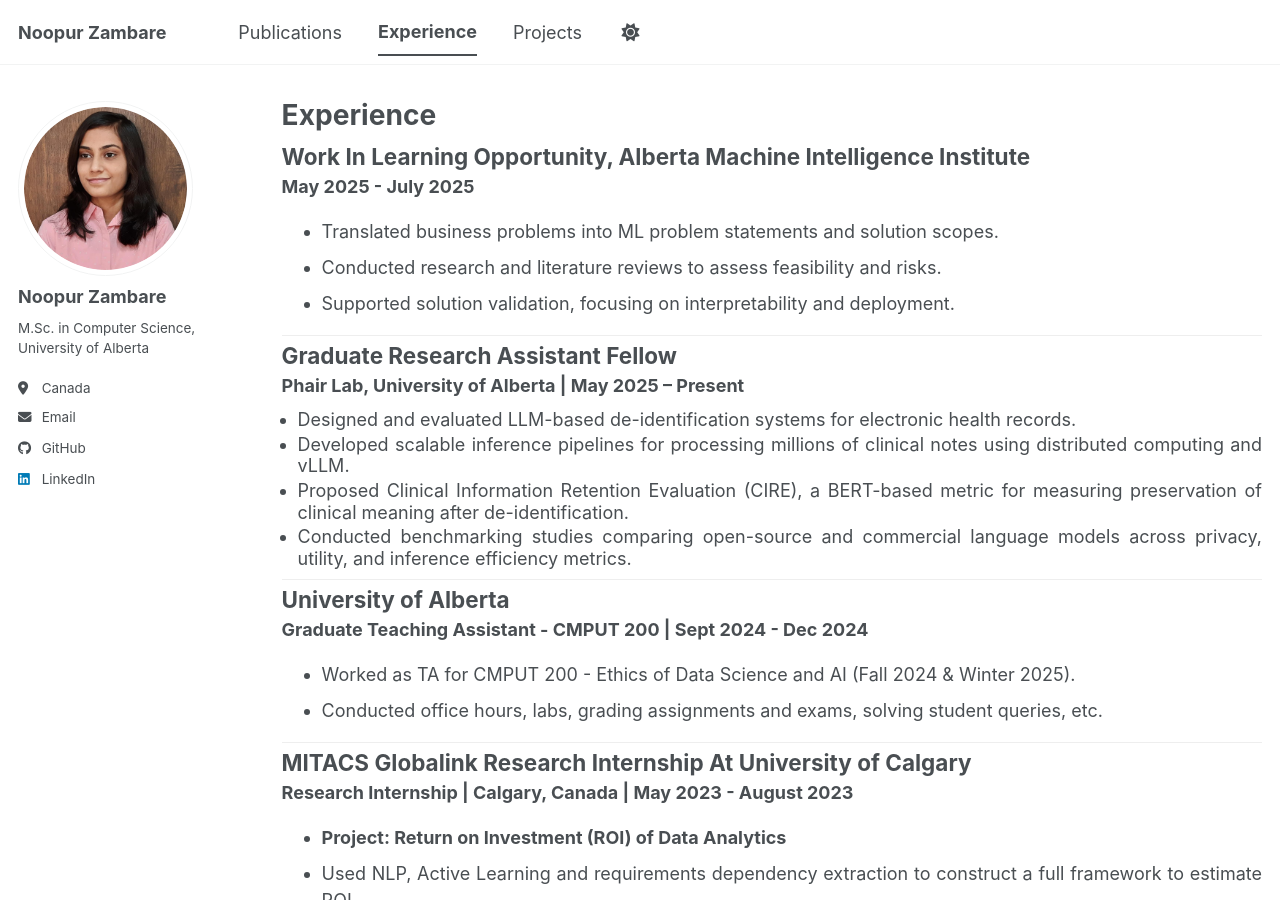
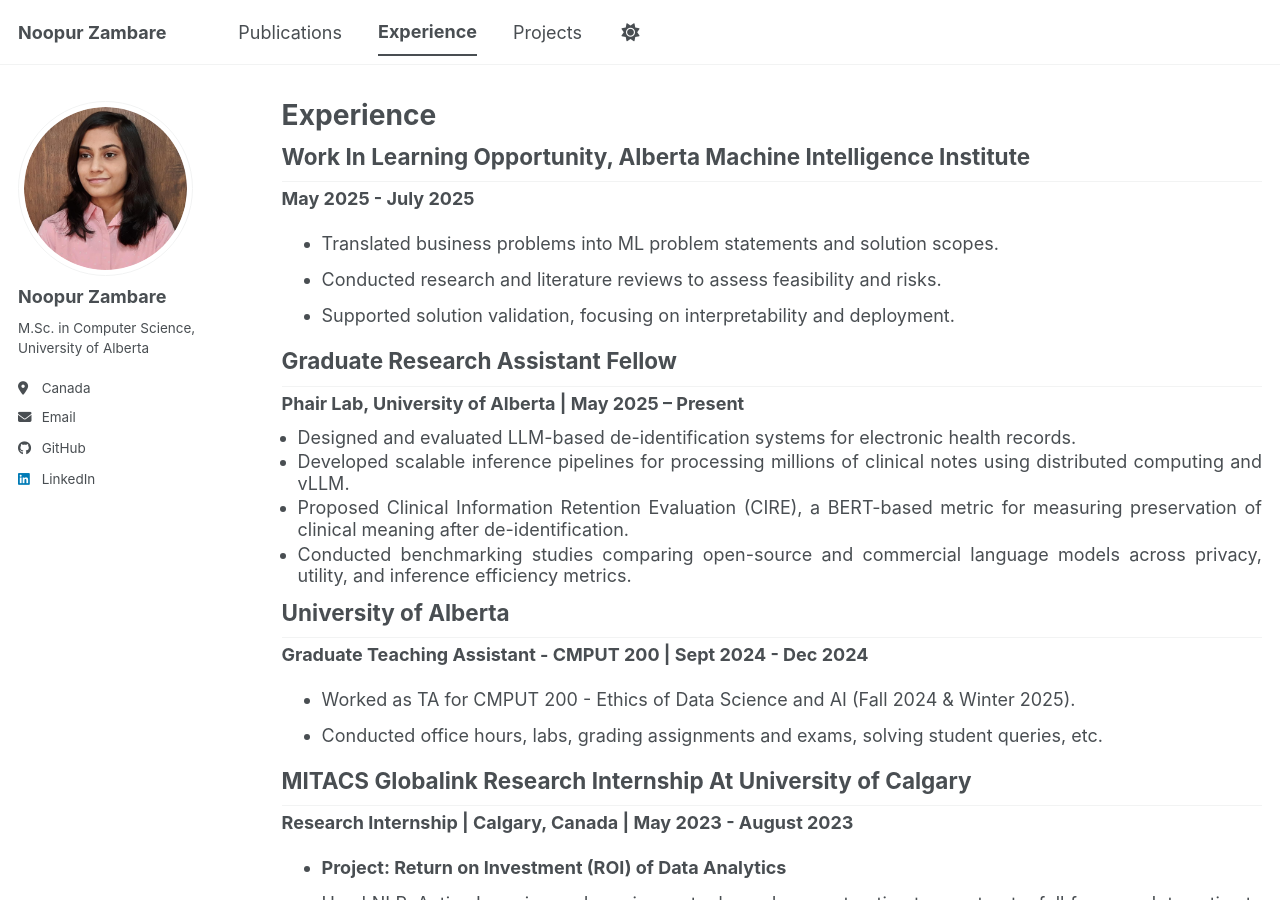
Before and after one commit to noopur-zambare/noopur-zambare.github.io, a Jekyll site: the page built from _pages/experience.html, in a window 1280 px wide and 900 px high. Built offline with Jekyll 4.4.1, drawn with Linux system fonts in a browser that asks for light colours; a script bundle is joined from its source files by our own code; library files that are not in the unit come from our copies.

Commit message:
experience updated

```diff
--- a/_pages/experience.html
+++ b/_pages/experience.html
@@ -9,9 +9,11 @@ author_profile: true
 
 {% assign sorted_experience = site.experience | sort: "date" | reverse %}
 
+<div class="page__content">
+
 {% for post in sorted_experience %}
 
-  <div style="margin-bottom: 10px;">
+  <div style="margin-bottom: 12px;">
 
     <h2 style="margin: 0 0 3px 0;">
       {{ post.title }}
@@ -23,6 +25,6 @@ author_profile: true
 
   </div>
 
-  <hr style="margin: 6px 0; border: 0; border-top: 1px solid #eee;">
+{% endfor %}
 
-{% endfor %}
+</div>
```
